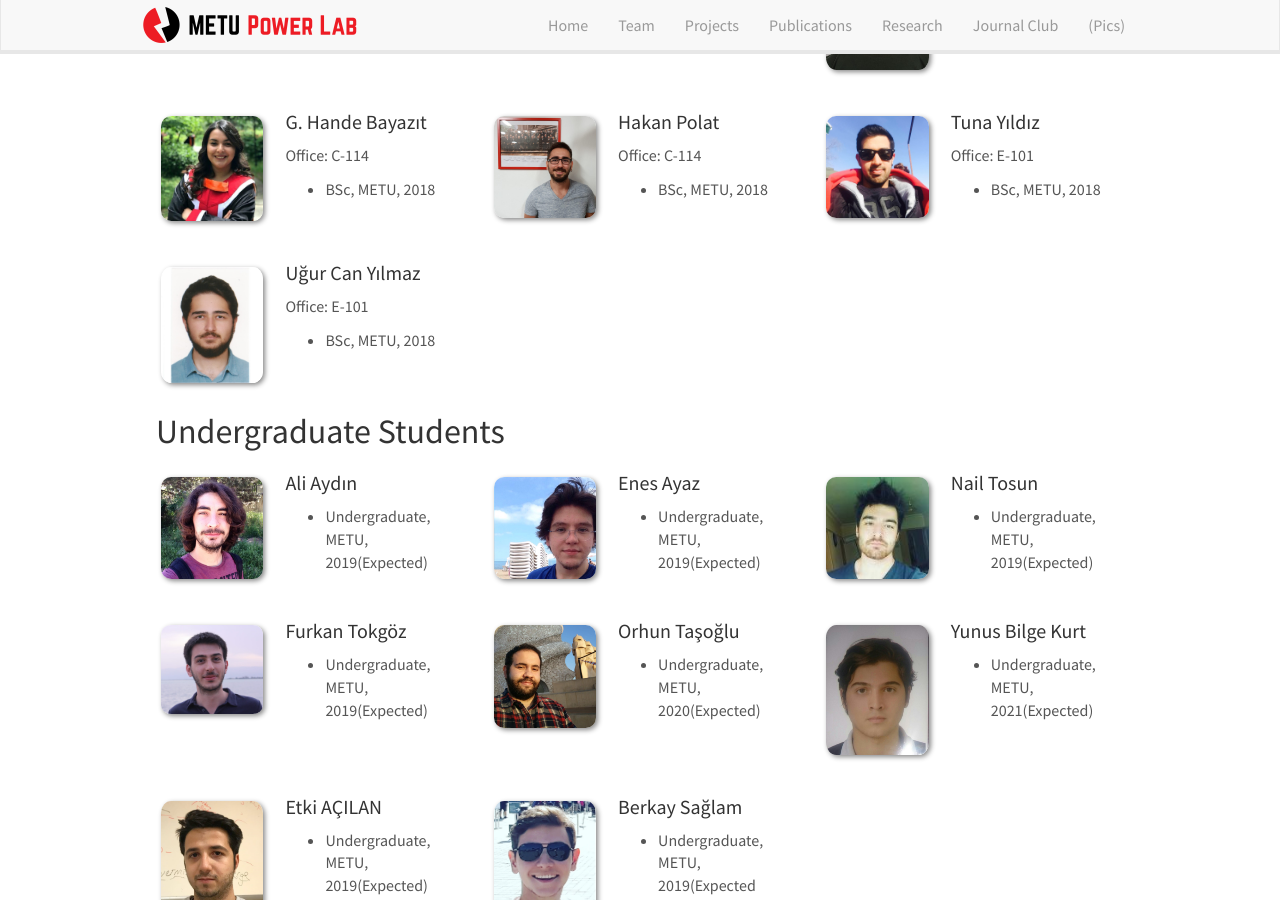
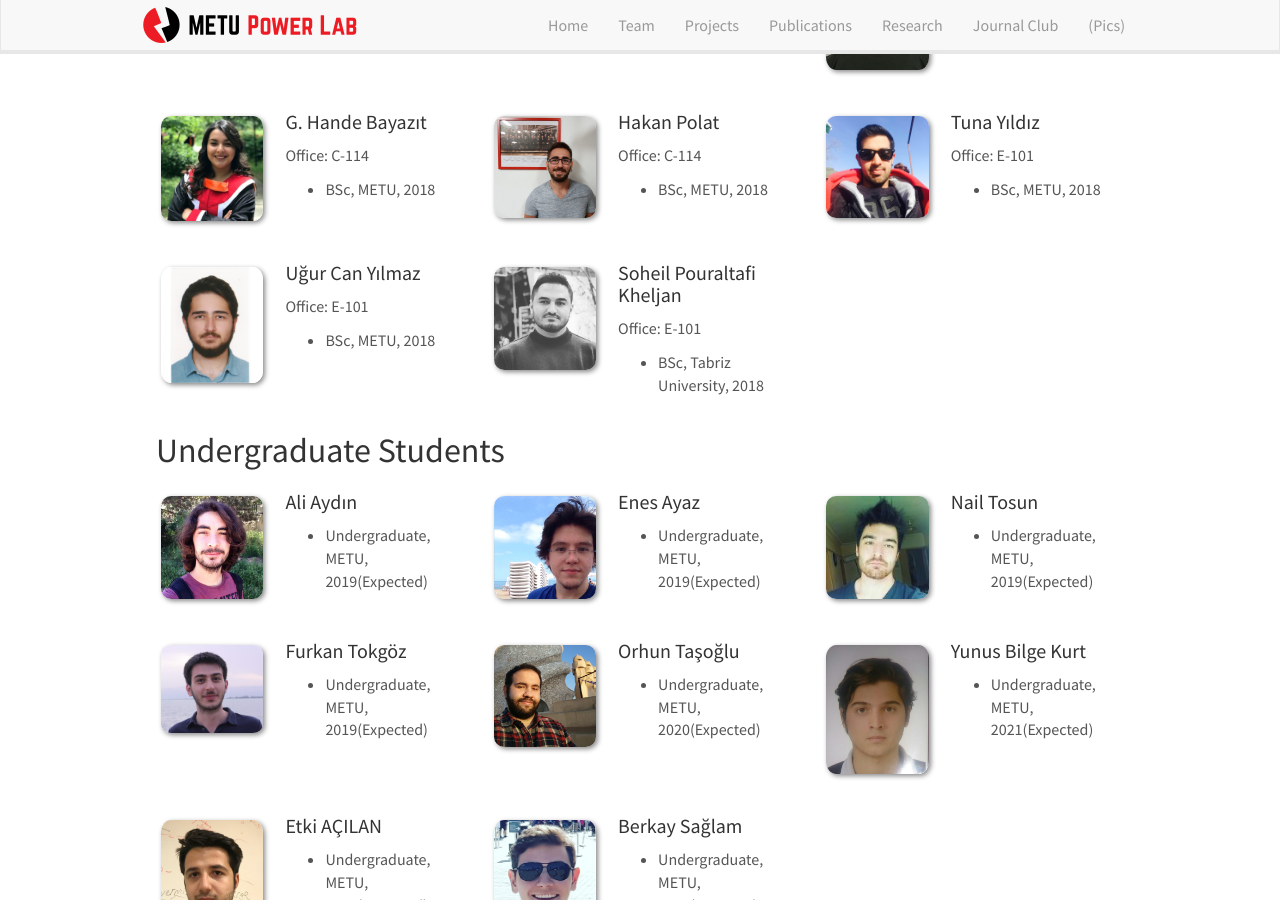
Before and after one commit to odtu/odtu.github.io, a Jekyll site: the page built from _pages/team.md, in a window 1280 px wide and 900 px high, scrolled down 1013 px. Built offline with Jekyll 4.4.1, drawn with Linux system fonts in a browser that asks for light colours; nearby versions of some CDN libraries.

Commit message:
Sohgeil Added

```diff
--- a/_data/team_members.yml
+++ b/_data/team_members.yml
@@ -92,3 +92,10 @@
   info: Research Assistants
   number_educ: 1
   education1: BSc, METU, 2018
+
+- name: Soheil Pouraltafi Kheljan
+  photo: soheil.jpeg
+  ofis: E-101
+  info: Research Assistants
+  number_educ: 1
+  education1: BSc, Tabriz University, 2018
```
Also changed, not shown: images/teampic/soheil.jpeg (added).
